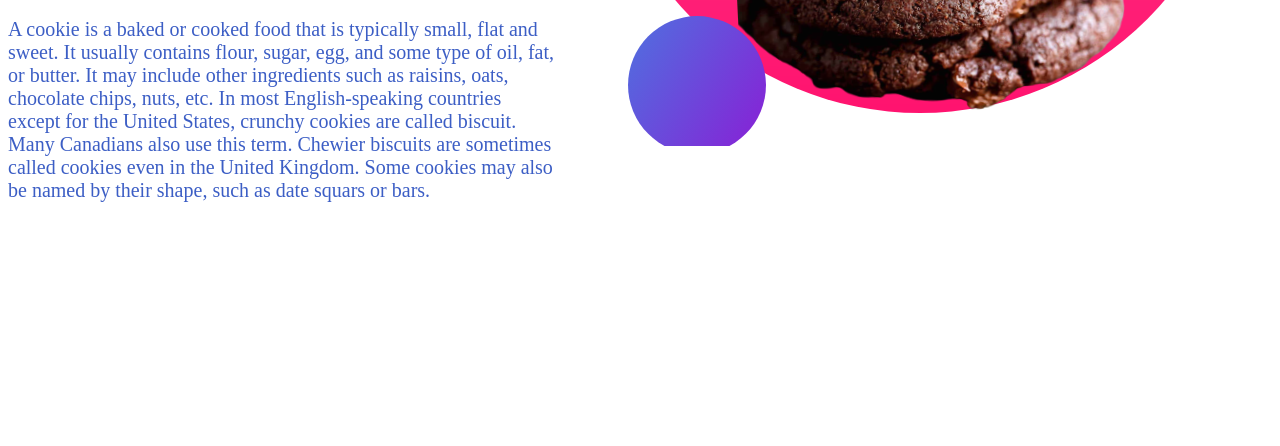
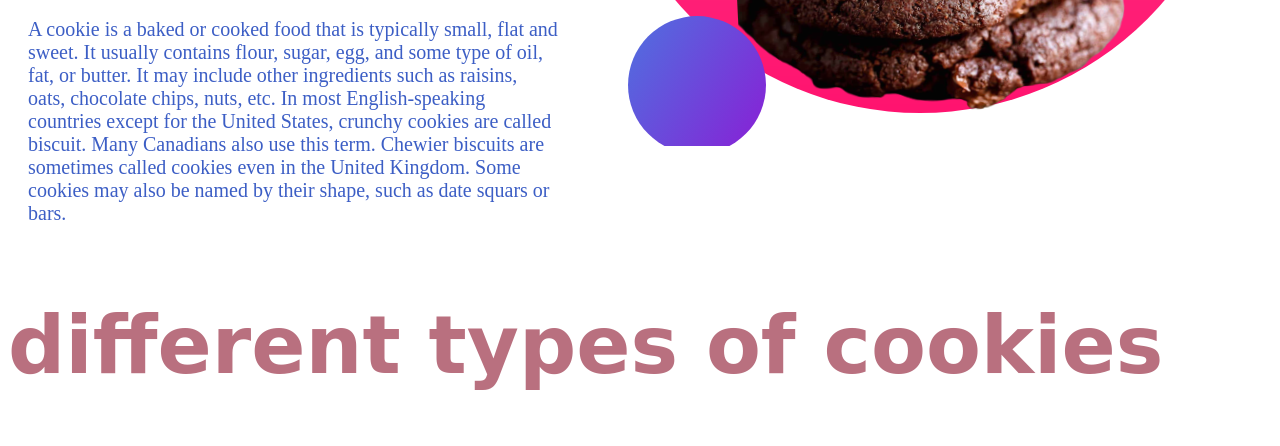
Before and after one commit to Sanji123456789014/cookies-repo, a plain HTML site: page index.html in a window 1280 px wide. Shown: the part 548-994 px from the top of the page. Before the commit the page ends 800 px from the top, so only its background shows below. Drawn offline with Linux system fonts and the light colour scheme; a web font is replaced by a local one.

Commit message:
second commit

```diff
--- a/index.html
+++ b/index.html
@@ -15,7 +15,7 @@
 </head>
 
 <body>
-    <section>
+    <section class="two">
         <div class="one">
             <h1>Welcome to </h1>
             <h1><span>Cooking World</span></h1>
@@ -34,6 +34,7 @@
             <img src="my-bg2.png" alt="">
         </div>
     </section>
+    <h1>different types of cookies</h1>
 
 
 </body>
--- a/style.css
+++ b/style.css
@@ -17,4 +17,9 @@ section{
 }
 .one{
     width: 50%;
+    padding-left: 20px;
 }
+.two{
+    background-image: url(top-banner.png);
+    background-repeat: no-repeat;
+}
```
